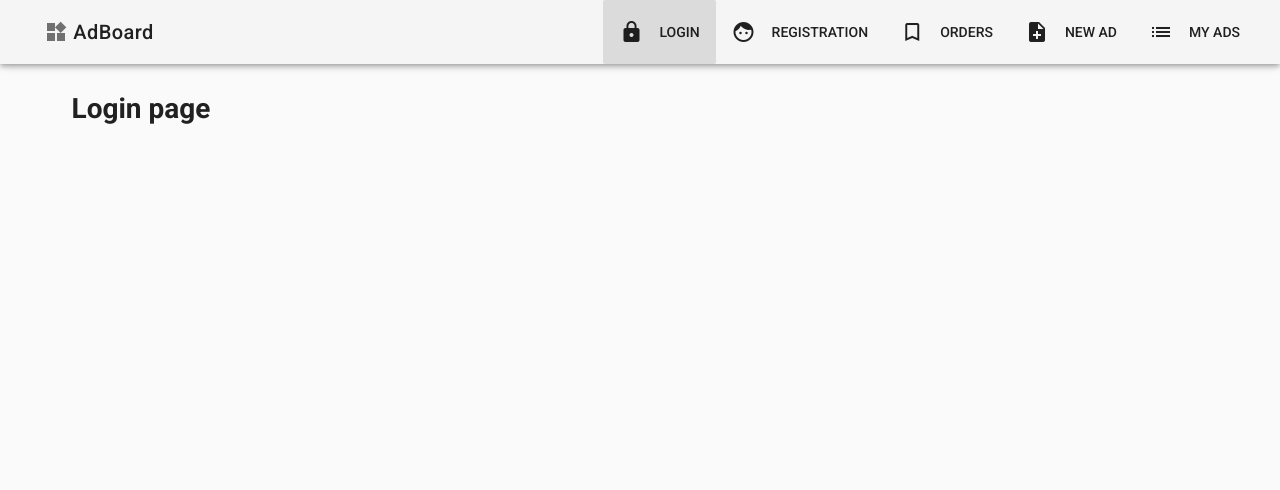
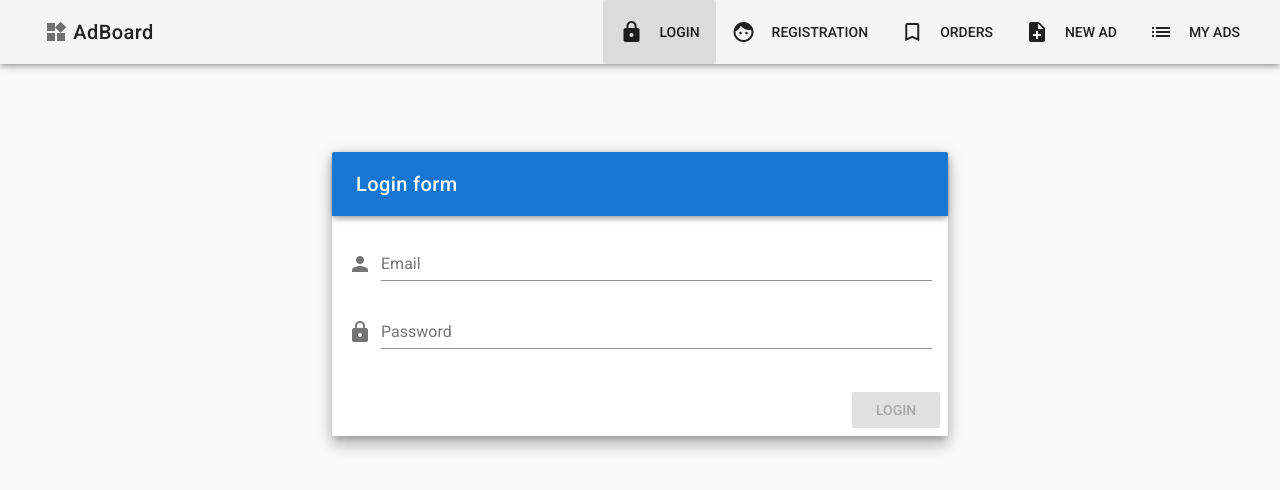
Before and after one commit to makiintoch/vue-bulletin-board, a Vue app: page /login in a window 1280 px wide. Shown: the top 490 px of the page. Built offline with nearby package versions, Linux system fonts and the light colour scheme.

Commit message:
create UI Login page

```diff
--- a/src/components/Auth/Login.vue
+++ b/src/components/Auth/Login.vue
@@ -1,18 +1,78 @@
 <template>
-  <v-container>
-    <v-layout row>
-      <v-flex xs12>
-        <h1>Login page</h1>
-      </v-flex>
-    </v-layout>
-  </v-container>
+  <v-content>
+    <v-container fluid fill-height>
+      <v-layout align-center justify-center>
+        <v-flex xs12 sm8 md6>
+          <v-card class="elevation-10">
+            <v-toolbar dark color="primary">
+              <v-toolbar-title>Login form</v-toolbar-title>
+            </v-toolbar>
+            <v-card-text>
+              <v-form v-model="valid" ref="form" validation>
+                <v-text-field
+                  prepend-icon="person"
+                  name="email"
+                  label="Email"
+                  type="email"
+                  :rules="emailRules"
+                  v-model="email"
+                  required
+                ></v-text-field>
+                <v-text-field
+                  id="password"
+                  prepend-icon="lock"
+                  name="password"
+                  label="Password"
+                  type="password"
+                  :rules="passwordRules"
+                  v-model="password"
+                  required
+                ></v-text-field>
+              </v-form>
+            </v-card-text>
+            <v-card-actions>
+              <v-spacer></v-spacer>
+              <v-btn
+                color="primary"
+                :disabled="!valid"
+                @click="onSubmit"
+              >Login</v-btn>
+            </v-card-actions>
+          </v-card>
+        </v-flex>
+      </v-layout>
+    </v-container>
+  </v-content>
 </template>
 
 <script>
 export default {
   data () {
     return {
+      valid: false,
+      email: '',
+      password: '',
+      emailRules: [
+        v => !!v || 'E-mail is required',
+        v => /.+@.+/.test(v) || 'E-mail must be valid'
+      ],
+      passwordRules: [
+        v => !!v || 'Password is required',
+        v => (v && v.length >= 6) || 'Password must be equal or more than 6 characters'
+      ]
+    }
+  },
 
+  methods: {
+    onSubmit () {
+      if (this.$refs.form.validate()) {
+        const user = {
+          email: this.email,
+          password: this.password
+        }
+
+        console.log(user)
+      }
     }
   }
 }
```
